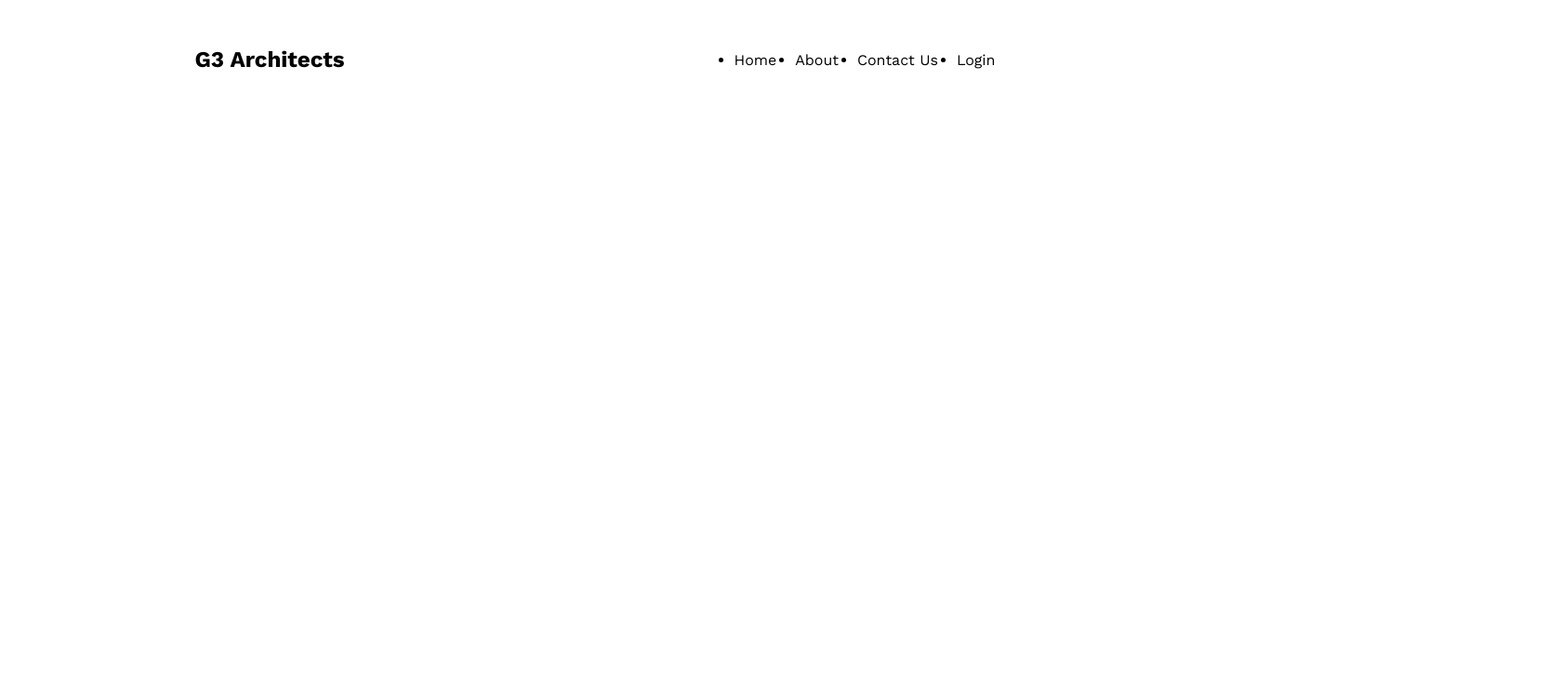
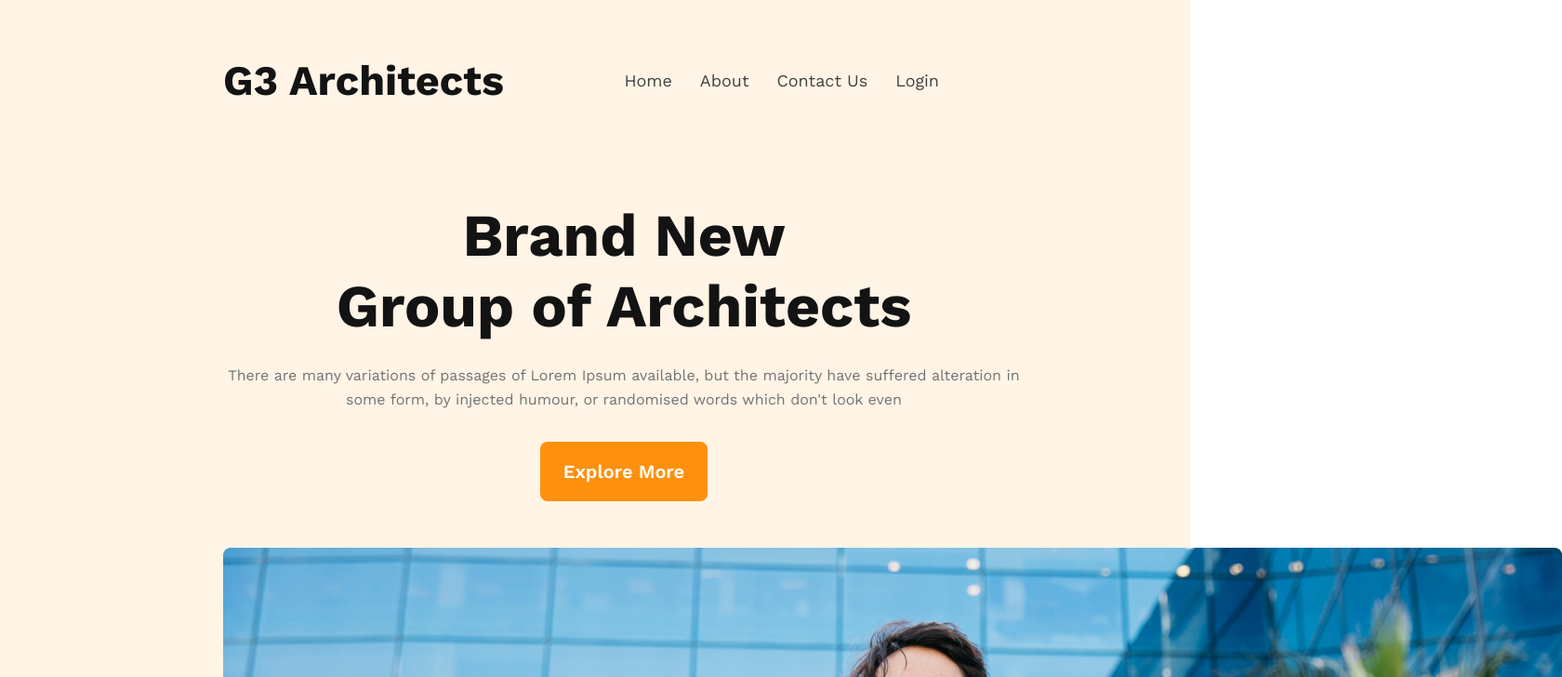
Before and after one commit to niladhikari/g3-architects-website, a plain HTML site: page index.html in a window 1280 px wide. Shown: the top 728 px of the page at 93% size, 1680 px wide, since content can reach past the window. Drawn offline with nearby package versions, Linux system fonts and the light colour scheme.

Commit message:
add the header section

```diff
--- a/index.html
+++ b/index.html
@@ -16,15 +16,31 @@
 
 <body>
     <header>
-       <nav>
-           <h1 class="logo">G3 Architects</h1>
-           <ul class="nav-items">
-               <li class="item">Home</li>
+        <nav>
+            <h1 class="nav-tital">G3 Architects</h1>
+            <ul class="nav-items">
+                <a href="#">Home</a>
+                <a href="#">About</a>
+                <a href="#">Contact Us</a>
+                <a href="#">Login</a>
+
+                <!-- <li class="item">Home</li>
                <li class="item">About</li>
                <li class="item">Contact Us</li>
-               <li class="item">Login</li>
-           </ul>
-       </nav>
+               <li class="item">Login</li> -->
+            </ul>
+        </nav>
+
+        <div class="banner-container">
+            <div class="banner-contant">
+                <h1 class="banner-tital">Brand New <br> Group of Architects </h1>
+                <p class="banner-dispription dispription">There are many variations of passages of Lorem Ipsum
+                    available, but the majority have suffered alteration in some form, by injected humour, or randomised
+                    words which don't look even</p>
+                <button class="primary-btn">Explore More</button>
+            </div>
+            <img src="images/banner.png" alt="">
+        </div>
     </header>
 
     <main>
--- a/style/architects.css
+++ b/style/architects.css
@@ -1,28 +1,76 @@
 /* primary section style */
 
-*{
-    font-family: Work Sans;
-    margin: 0%;
-    padding: 0%;
+* {
+  font-family: "Work Sans", sans-serif;
+  margin: 0%;
+  padding: 0%;
+}
+.primary-btn {
+  color: #fff;
+  font-size: 20px;
+  font-weight: 600;
+  border-radius: 8px;
+  background: #ff900e;
+  padding: 20px 25px;
+  border: none;
 }
 
-
+.dispription {
+  color:#727272;
+  font-size: 16px;
+  font-weight: 400;
+  line-height: 26px;
+}
 /* header style */
-
+header {
+  background-color: rgba(255, 144, 14, 0.1);
+  padding: 60px 240px;
+}
 
 /* nav section style */
 
-nav{
-    display: flex;
-    justify-content: space-around;
-    align-items: center;
-    padding-top: 50px;
+nav {
+  display: flex;
+  justify-content: space-between;
+  align-items: center;
+  /* margin-bottom: 100px; */
 }
-.nav-items{
-    display: flex;
-    gap: 20px;
+nav > .nav-items {
+  display: flex;
+}
+.nav-items a {
+  color: #424242;
+  text-decoration: none;
+  font-size: 18px;
+  font-weight: 500;
+  margin-right: 30px;
+  line-height: 26px;
+}
+.nav-tital {
+  color: #131313;
+  font-size: 45px;
+  font-weight: 700;
 }
 
-.nav-items .item{
-
+/* banner section style */
+.banner-contant {
+  width: 862px;
+  margin: auto;
+  margin-top: 102px;
+  margin-bottom: 50px;
+  text-align: center;
+  /* text-align: center;
+  padding: 102px 300px 50px 300px; */
 }
+.banner-tital {
+  color: #131313;
+  font-size: 64px;
+  font-weight: 700;
+}
+.banner-dispription {
+  padding-top: 24px;
+  padding-bottom: 32px;
+}
+.banner img {
+  width: 100%;
+}
```
